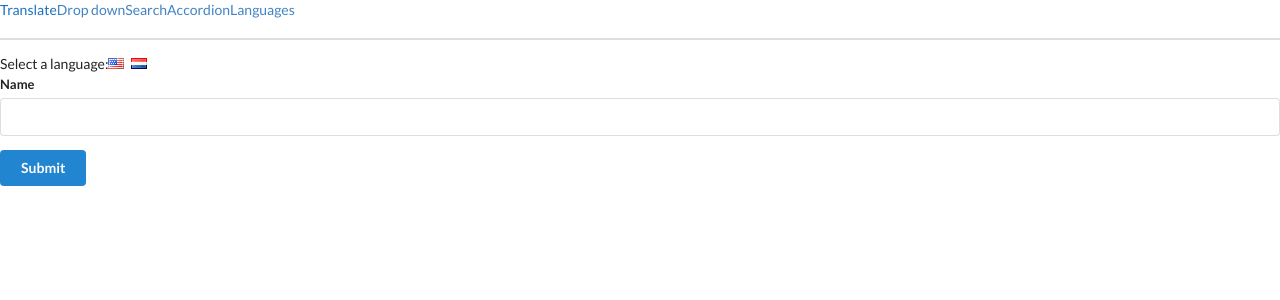
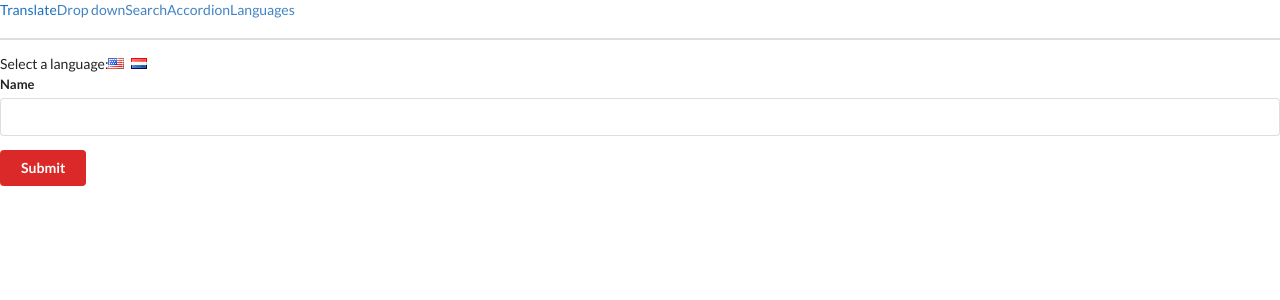
Before and after one commit to SamroodAli/react-widgets, a React (Create React App) app: page /languages in a window 1280 px wide. Shown: the top 300 px of the page. Built offline with nearby package versions, Linux system fonts and the light colour scheme.

Commit message:
Refactor: Refactor color component render prop child button with a render function

```diff
--- a/src/components/Button.jsx
+++ b/src/components/Button.jsx
@@ -1,20 +1,28 @@
 import React from "react";
+import ColorContext from "../contexts/ColorContext";
 import LanguageContext from "../contexts/LanguageContext";
 
 class Button extends React.Component {
   renderSubmit(value) {
     return value === "english" ? "Submit" : "Voorleggen";
   }
-
-  render() {
+  renderButton(color) {
     return (
-      <button className="ui button primary">
+      <button className={`ui button ${color}`}>
         <LanguageContext.Consumer>
           {(value) => this.renderSubmit(value)}
         </LanguageContext.Consumer>
       </button>
     );
   }
+
+  render() {
+    return (
+      <ColorContext.Consumer>
+        {(color) => this.renderButton(color)}
+      </ColorContext.Consumer>
+    );
+  }
 }
 
 export default Button;
```
